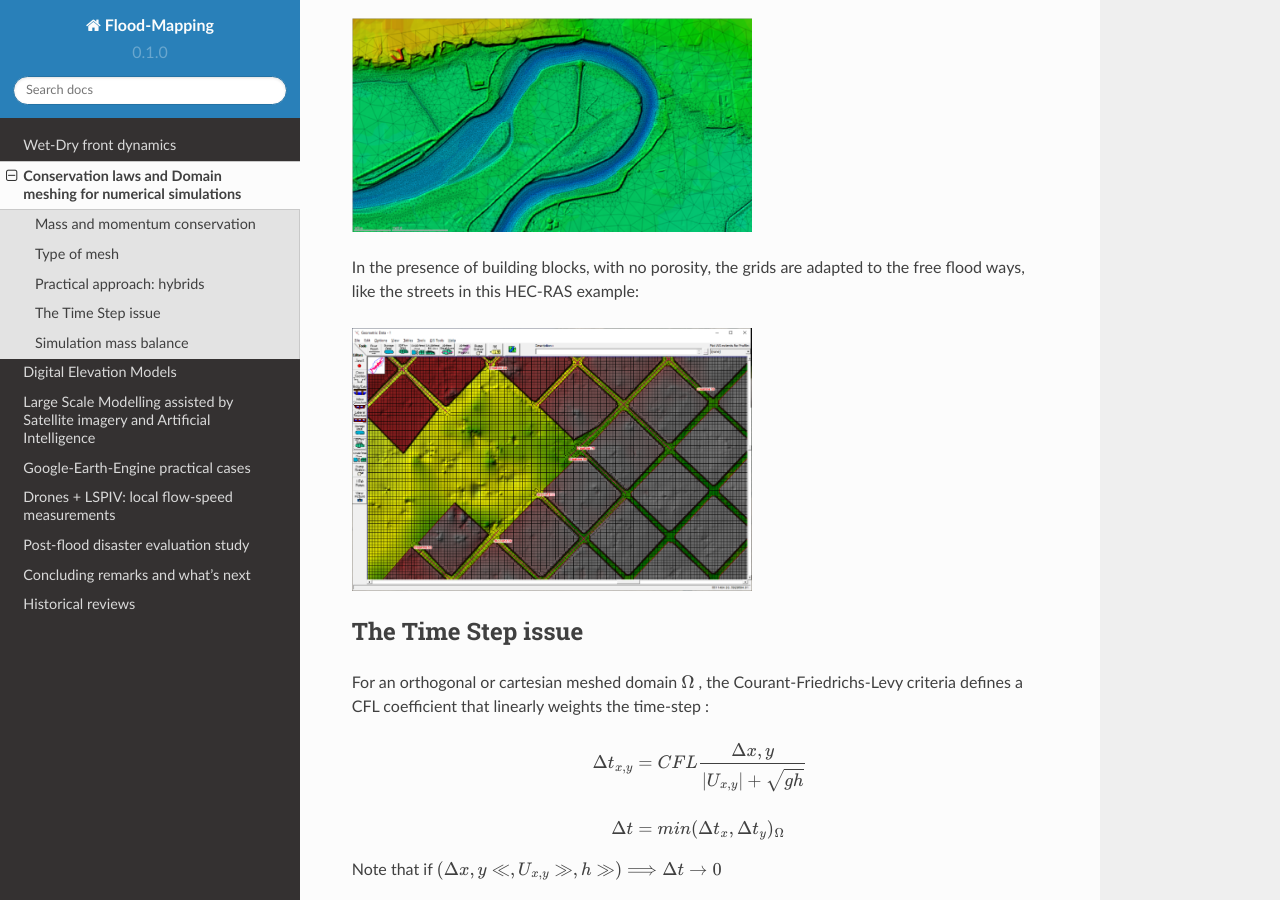
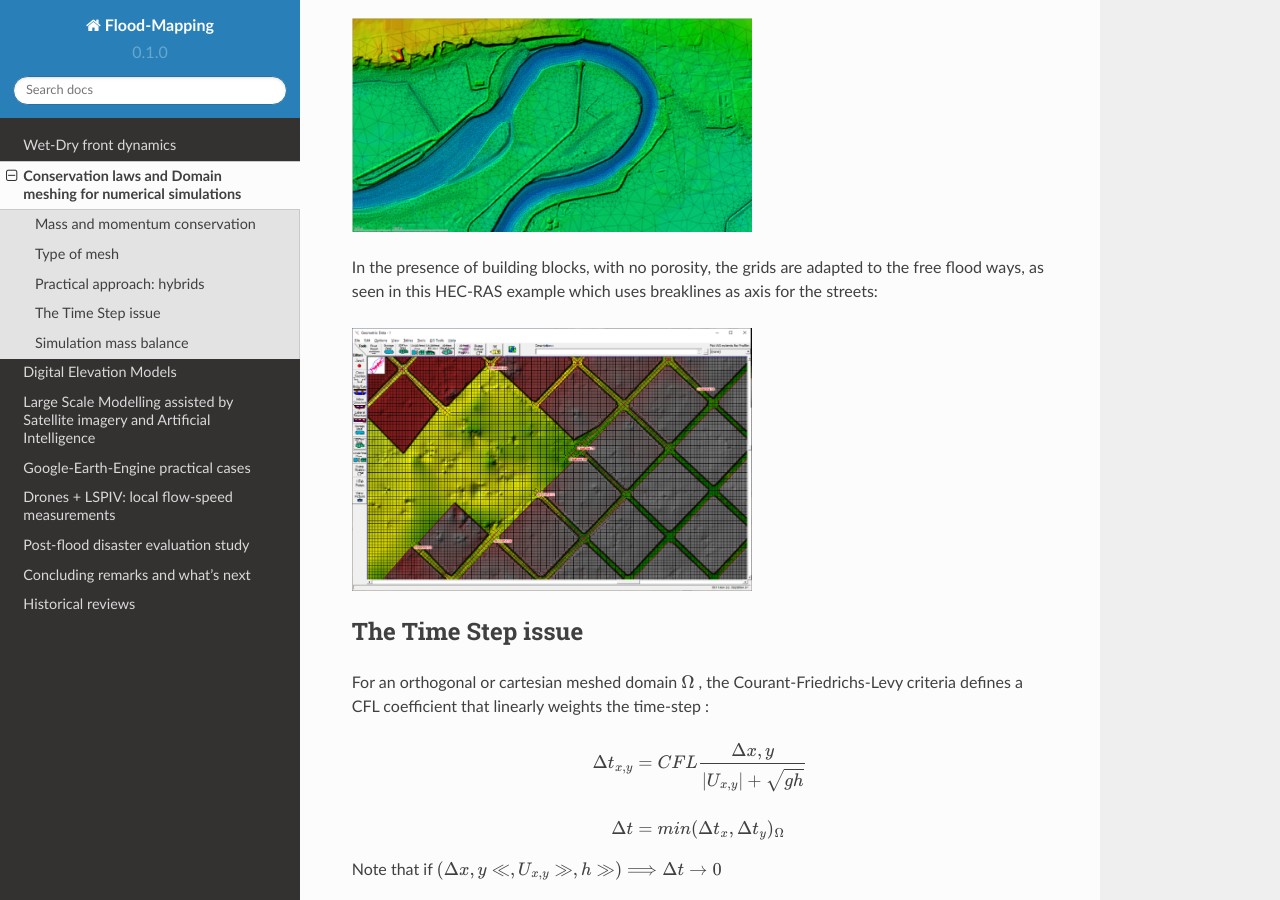
Before and after one commit to ivillamadrid/FloodMapping, a Sphinx documentation site: the page built from docs/source/claws.rst, in a window 1280 px wide and 900 px high, scrolled down 2667 px. Built offline with Sphinx 7.4.7 and the Read the Docs theme 2.0.0, drawn with Linux system fonts in a browser that asks for light colours.

Commit message:
Update claws.rst

```diff
--- a/docs/source/claws.rst
+++ b/docs/source/claws.rst
@@ -96,7 +96,7 @@ Or the widespread non-structured triangular mesh for the whole domain, also know
   :width: 400
   :alt: SRH
 
-In the presence of building blocks, with no porosity, the grids are adapted to the free flood ways, like the streets in this HEC-RAS example:
+In the presence of building blocks, with no porosity, the grids are adapted to the free flood ways, as seen in this HEC-RAS example which uses breaklines as axis for the streets:
 
 .. image:: HEC_Mallado-Cuadras.png
   :width: 400
```
